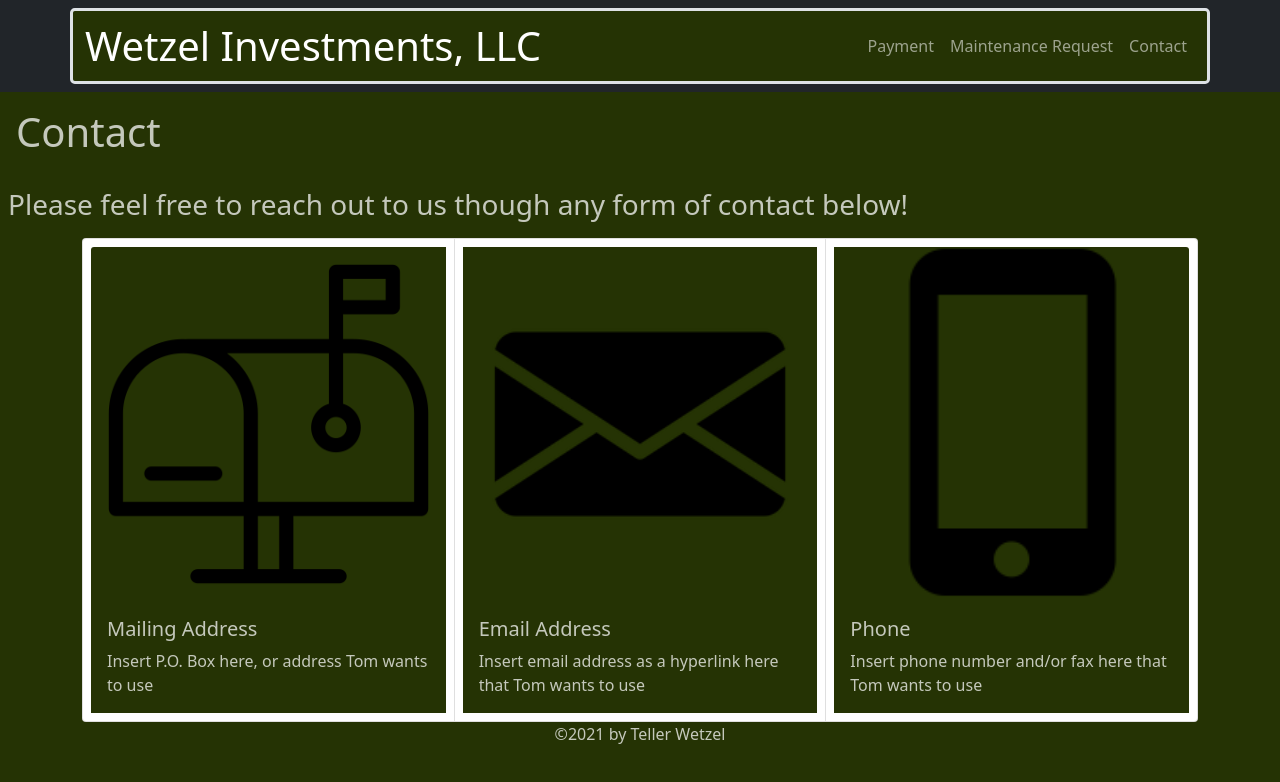
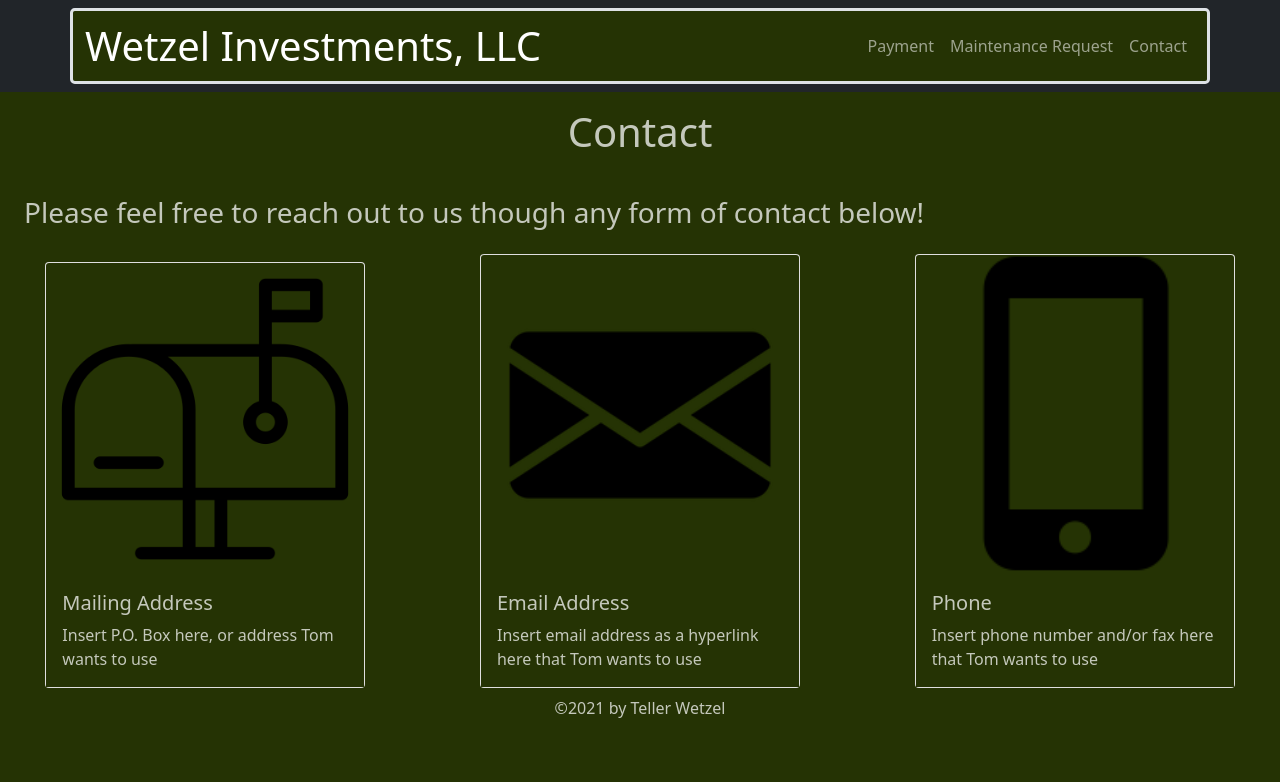
Before and after one commit to Teller35/wetzel-investments, a React (Create React App) app: page /contact in a window 1280 px wide. Shown: the top 782 px of the page. Built offline with nearby package versions, Linux system fonts and the light colour scheme.

Commit message:
got contact page layout done

```diff
--- a/src/App.css
+++ b/src/App.css
@@ -14,8 +14,8 @@
 }
 
 .MyBorder {
+  border: 6px solid white;
   border-radius: 3vw;
-  border-width: 6px;
 }
 
 .MyButton:hover,
@@ -24,10 +24,6 @@ a:hover {
   background-color: rgb(37, 51, 4);
   color: rgba(255, 255, 255, 0.733);
   text-decoration: none;
-}
-
-.MyCard {
-  justify-content: space-around;
 }
 
 .AboutStyle {
--- a/src/pages/Contact.jsx
+++ b/src/pages/Contact.jsx
@@ -1,5 +1,5 @@
 import React from "react";
-import { Container, CardGroup, Card } from "react-bootstrap";
+import { Row, Col, CardGroup, Card } from "react-bootstrap";
 import MailBox from "../assets/mailbox-logo.png";
 import Phone from "../assets/phone-logo.png";
 import Email from "../assets/email-logo.png";
@@ -7,16 +7,17 @@ import Email from "../assets/email-logo.png";
 const ContactForm = () => {
   return (
     <section className="ContactStyle">
-      <h1 className="FontColor p-3">Contact</h1>
-      <div>
+      <h1 className="FontColor p-3 text-center">Contact</h1>
+      <div className="m-3">
         <h3 className="FontColor p-2">
           Please feel free to reach out to us though any form of contact below!
         </h3>
       </div>
-      <Container className="MyCard">
-        <CardGroup className="MyCard">
-          <Card className="p-2 MyCard">
-            <Card.Img variant="top" src={MailBox} />
+      <div>
+      <Row xs={1} md={2} lg={3}>
+          <Col className="p-2">
+          <Card className="m-auto MyBorder" style={{ width: "20rem"}}>
+            <Card.Img variant="top" src={MailBox} style={{ height: "19.5rem" }} />
             <Card.Body className="FontColor">
               <Card.Title>Mailing Address</Card.Title>
               <Card.Text>
@@ -24,8 +25,10 @@ const ContactForm = () => {
               </Card.Text>
             </Card.Body>
           </Card>
-          <Card className="p-2">
-            <Card.Img variant="top" src={Email} />
+          </Col>
+          <Col className="">
+          <Card className="m-auto" style={{ width: "20rem"}}>
+            <Card.Img variant="top" src={Email} style={{ height: "20rem" }}/>
             <Card.Body className="FontColor">
               <Card.Title>Email Address</Card.Title>
               <Card.Text>
@@ -33,8 +36,10 @@ const ContactForm = () => {
               </Card.Text>
             </Card.Body>
           </Card>
-          <Card className="p-2">
-            <Card.Img variant="top" src={Phone} />
+          </Col>
+          <Col className="">
+          <Card className="m-auto" style={{ width: "20rem"}}>
+            <Card.Img variant="top" src={Phone} style={{ height: "20rem" }}/>
             <Card.Body className="FontColor">
               <Card.Title>Phone</Card.Title>
               <Card.Text>
@@ -42,8 +47,9 @@ const ContactForm = () => {
               </Card.Text>
             </Card.Body>
           </Card>
-        </CardGroup>
-      </Container>
+        </Col>
+        </Row>
+        </div>
     </section>
   );
 };
```
